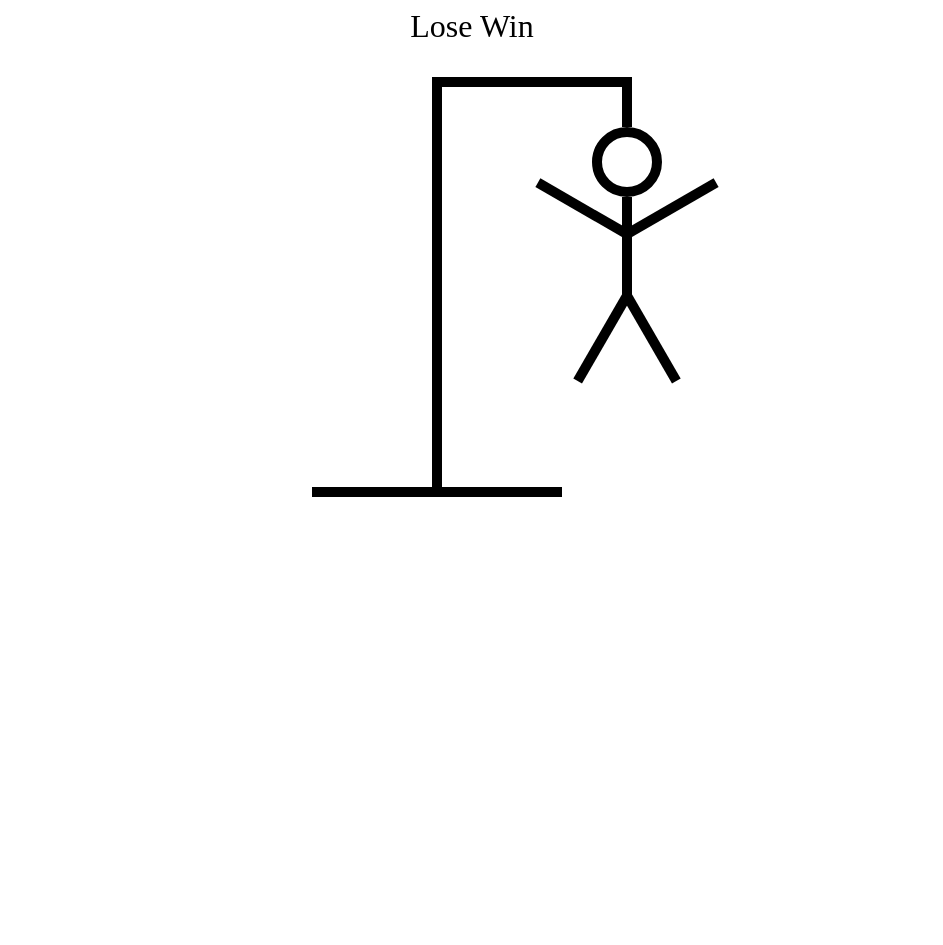
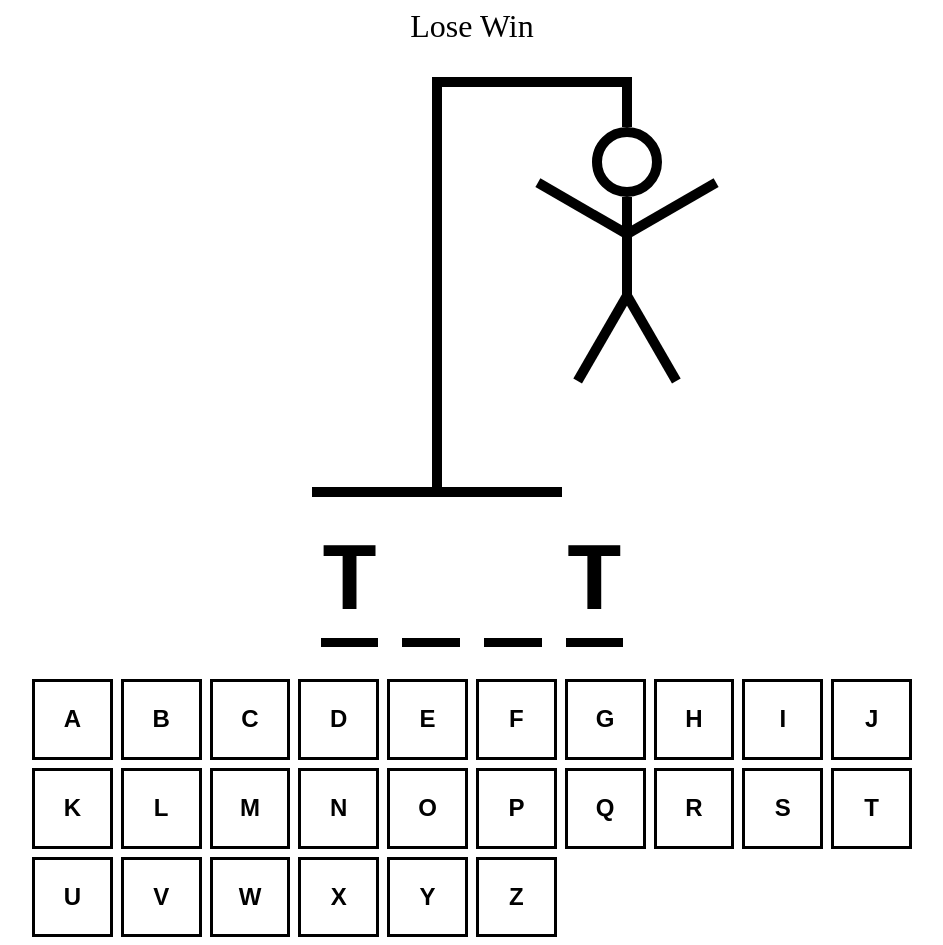
Before and after one commit to DavonHB/hangman-typescript, a React (Vite) app: page / in a window 1280 px wide. Shown: the whole page, without its empty margins (168-1111 px from the left). Before the commit the page ends 800 px from the top, so only its background shows below. Built offline with nearby package versions, Linux system fonts and the light colour scheme.

Commit message:
jsx and css added

```diff
--- a/src/App.tsx
+++ b/src/App.tsx
@@ -1,6 +1,6 @@
 import { useState } from "react"
 import words from './wordList.json'
-import  {HangmanDrawing } from './HangmanDrawing'
+import  { HangmanDrawing } from './HangmanDrawing'
 import { HangmanWord } from './HangmanWord'
 import { Keyboard } from './Keyboard'
 
@@ -12,6 +12,7 @@ const [wordGuess, setWordGuess] = useState(() => {
 const [guessedLetters, setGuessedLetters] = useState<string[]>([])
 
   return (
+    <>
     <div style={{
       maxWidth: '880px',
       display: 'flex',
@@ -22,9 +23,12 @@ const [guessedLetters, setGuessedLetters] = useState<string[]>([])
     }}>
        <div style={{ fontSize: '2rem', textAlign: 'center' }}>Lose Win</div>
        <HangmanDrawing />
-       {/* <HangmanWord />
-       <Keyboard /> */}
+       <HangmanWord />
+       <div style={{ alignSelf: 'stretch' }}>
+        <Keyboard />
+       </div>
     </div>
+    </>
   )
 }
 
--- a/src/HangmanWord.tsx
+++ b/src/HangmanWord.tsx
@@ -1,3 +1,25 @@
+import wordList from './wordList.json'
+
 export function HangmanWord () {
+    const word = 'test'
+    const guessedLetters = ['t']
 
+    return (
+    <div style={{
+        display: 'flex',
+        gap: '.25em',
+        fontSize: '6rem',
+        fontWeight: 'bold',
+        textTransform: 'uppercase',
+        fontFamily: 'monospace'
+    }}>
+        {word.split('').map((letter, index) => (
+            <span style={{ borderBottom: '.1em solid black' }} key={index} >
+                <span style={{
+                    visibility: guessedLetters.includes(letter) ? 'visible' : 'hidden'
+                }} >{letter}</span>
+            </span>
+        ))}
+    </div>
+    )
 }
--- /dev/null
+++ b/src/Keyboard.module.css
@@ -0,0 +1,26 @@
+.btn {
+    width: 100%;
+    border: 3px solid black;
+    background: none;
+    aspect-ratio: 1 / 1;
+    font-size: 1.5rem;
+    text-transform: uppercase;
+    padding: .5rem;
+    font-weight: bold;
+    cursor: pointer;
+    color: black
+}
+
+.btn.active {
+    background-color: rgba(58, 144, 144, 0.5);
+    color: white
+}
+
+.btn.inactive {
+    opacity: .3
+}
+
+.btn:hover:not(:disabled),
+.btn:focus:not(:disabled) {
+    background-color: rgb(58, 144, 144)
+}
--- a/src/Keyboard.tsx
+++ b/src/Keyboard.tsx
@@ -1,3 +1,48 @@
+import styles from './Keyboard.module.css'
+
+const KEYS = [
+    "a",
+    "b",
+    "c",
+    "d",
+    "e",
+    "f",
+    "g",
+    "h",
+    "i",
+    "j",
+    "k",
+    "l",
+    "m",
+    "n",
+    "o",
+    "p",
+    "q",
+    "r",
+    "s",
+    "t",
+    "u",
+    "v",
+    "w",
+    "x",
+    "y",
+    "z",
+]
+
 export function Keyboard () {
-
-}
+   return (
+   <div style={{
+    display: 'grid',
+    gridTemplateColumns: 'repeat(auto-fit, minmax(75px, 1fr))',
+    gap: '.5rem'
+ }}>
+    {KEYS.map(key => {
+        return (
+            <button className={`${styles.btn}`}
+            key={key}>
+                {key}
+            </button>
+        )
+    })}
+ </div>
+)}
```
